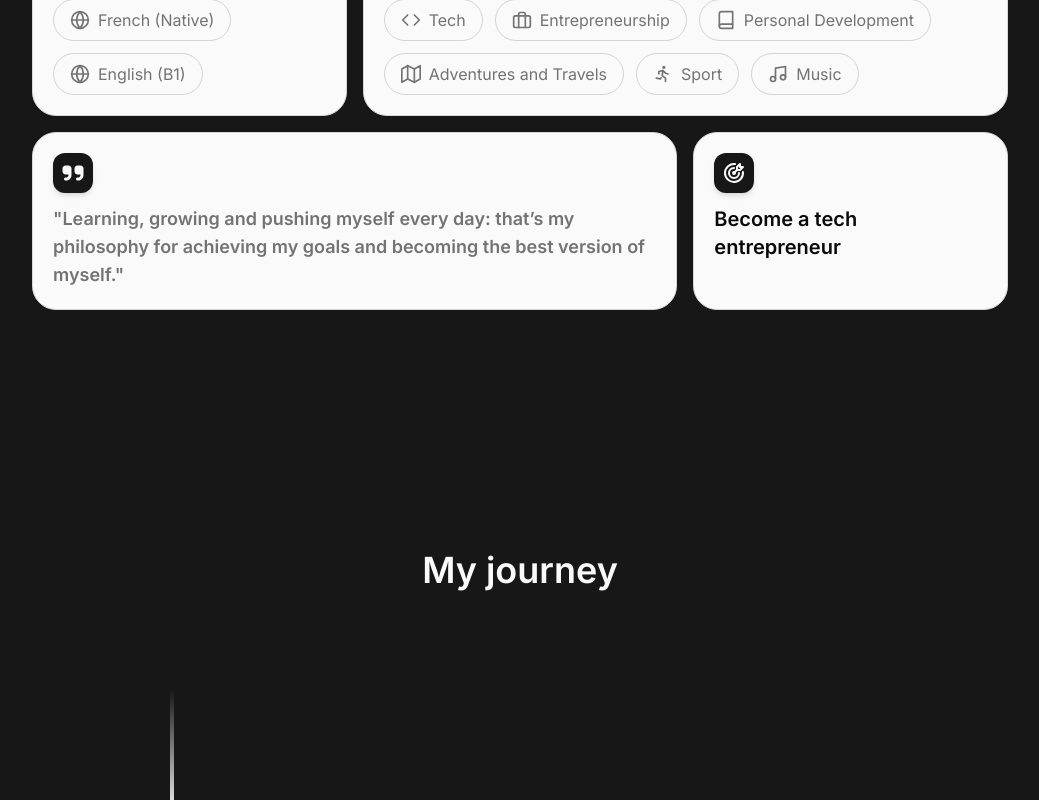
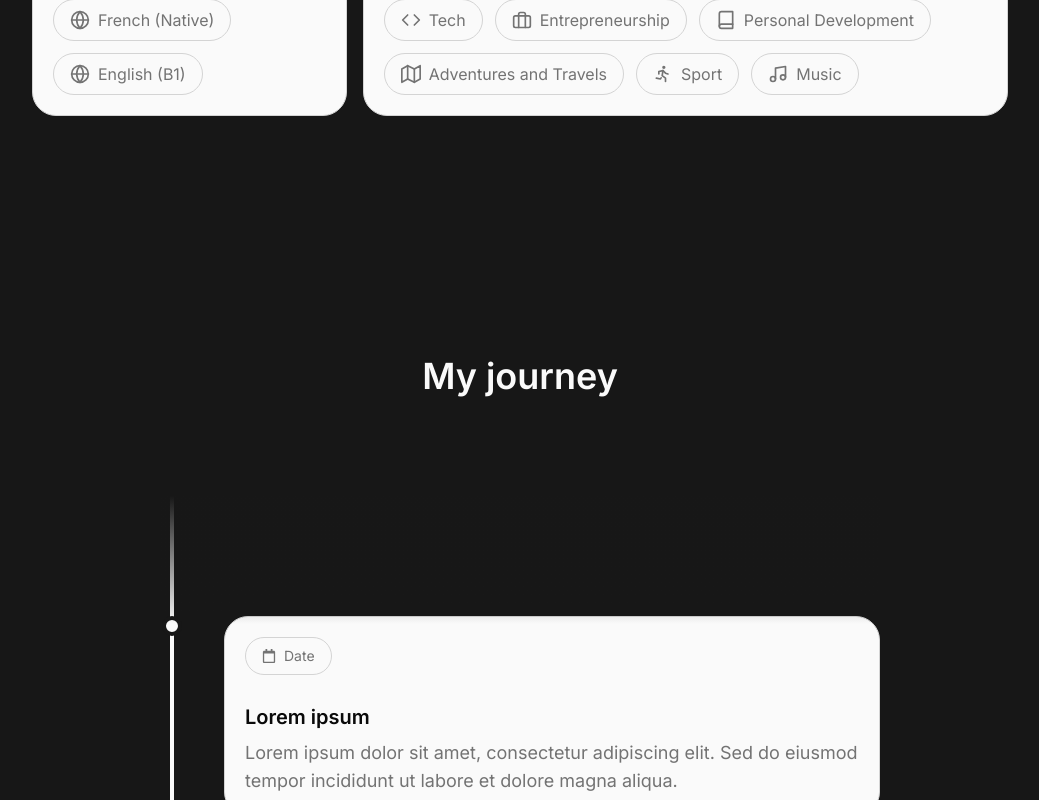
Before and after one commit to lenny7o/personal-website, a Next.js app: page /en/about in a window 1280 px wide. Shown: the part 1320-2120 px from the top of the page, without its empty margins (120-1159 px from the left). Built offline with nearby package versions, Linux system fonts and the light colour scheme.

Commit message:
feat(aboutpage): remove 2 cards from the facts section

```diff
--- a/messages/en.json
+++ b/messages/en.json
@@ -83,9 +83,7 @@
           "sport": "Sport",
           "adventuresAndTravels": "Adventures and Travels",
           "music": "Music"
-        },
-        "quote": "Learning, growing and pushing myself every day: that’s my philosophy for achieving my goals and becoming the best version of myself.",
-        "goal": "Become a tech entrepreneur"
+        }
       },
       "Now": {
         "title": "And today ?",
--- a/messages/fr.json
+++ b/messages/fr.json
@@ -83,9 +83,7 @@
           "sport": "Sport",
           "adventuresAndTravels": "Aventures et voyages",
           "music": "Musique"
-        },
-        "quote": "Apprendre, évoluer et me dépasser chaque jour : ma philosophie pour atteindre mes objectifs et cultiver la meilleure version de moi-même.",
-        "goal": "Devenir un entrepreneur tech"
+        }
       },
       "Now": {
         "title": "Et aujourd'hui ?",
--- a/src/app/[locale]/about/_components/FactsSection.tsx
+++ b/src/app/[locale]/about/_components/FactsSection.tsx
@@ -80,16 +80,6 @@ export default function FactsSection() {
             <Label Icon={FiMusic} text={t('passions.music')} />
           </div>
         </Card>
-        <Card className="sm:col-span-2">
-          <Icon Icon={FaQuoteRight} size={40} />
-          <h3 className="text-lg text-text-muted font-semibold mt-3">
-            &quot;{t('quote')}&quot;
-          </h3>
-        </Card>
-        <Card>
-          <Icon Icon={TbTargetArrow} size={40} />
-          <h3 className="text-xl font-semibold mt-3">{t('goal')}</h3>
-        </Card>
       </Container>
     </section>
   )
```
